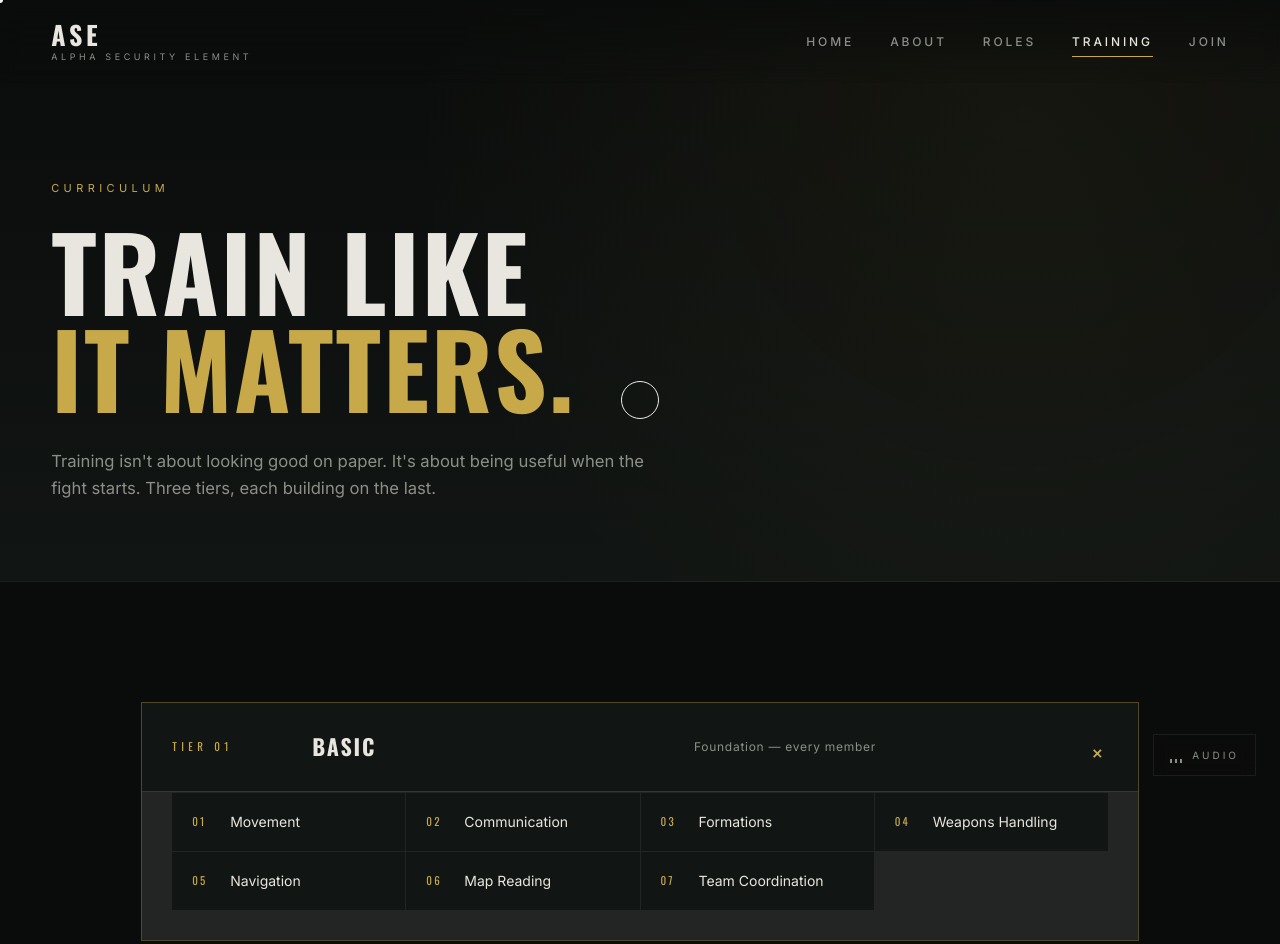
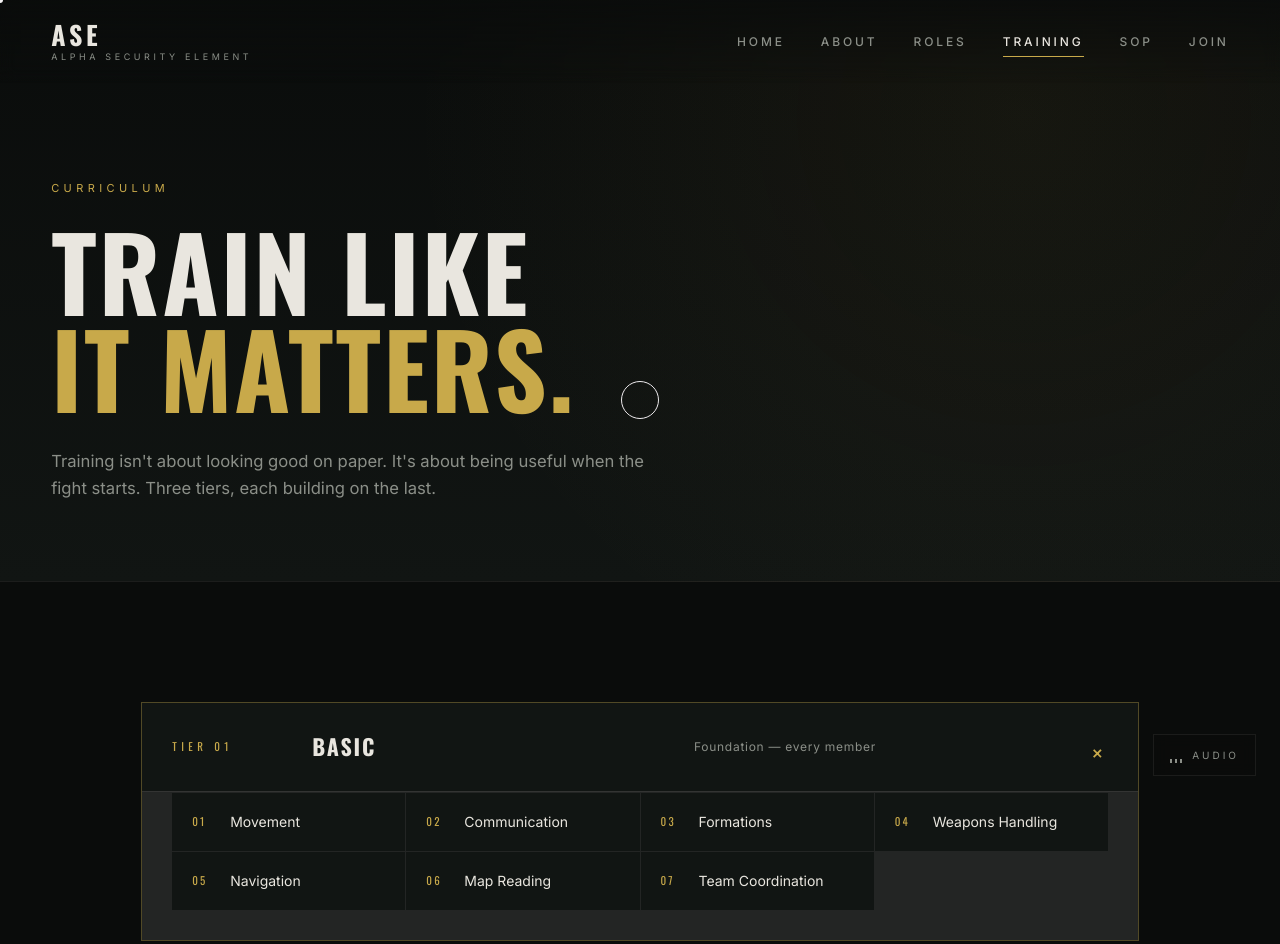
Before and after one commit to ALPHA-SECUITY-ELEMENT/ase-site, a plain HTML site: page training.html in a window 1280 px wide. Shown: the top 944 px of the page. Drawn offline with nearby package versions, Linux system fonts and the light colour scheme.

Commit message:
Update training.html

```diff
--- a/training.html
+++ b/training.html
@@ -59,6 +59,7 @@
     <a href="about.html">ABOUT</a>
     <a href="roles.html">ROLES</a>
     <a href="training.html" class="active">TRAINING</a>
+    <a href="sop.html">SOP</a>
     <a href="join.html">JOIN</a>
   </nav>
 </header>
```
